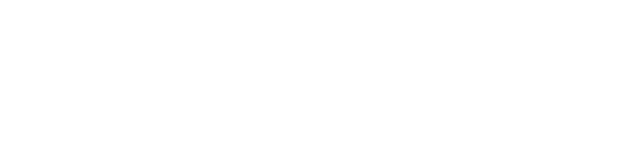
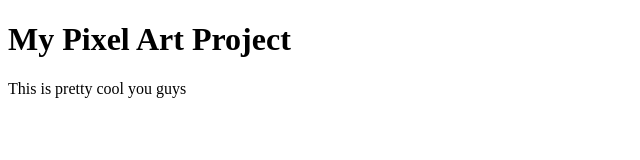
Before and after one commit to RCHS-Programming/unit4-ch1-pixelart-dorigregory, a plain HTML site: page resources/index.html in a window 1280 px wide. Shown: the whole page, without its empty margins (0-640 px from the left). Drawn offline with Linux system fonts and the light colour scheme.

Commit message:
Update index.html
This is just my work in progress

```diff
--- a/resources/index.html
+++ b/resources/index.html
@@ -1,11 +1,12 @@
 <!DOCTYPE html>
 <html>
 <head>
-	<title>Pixel Art</title>
+	<title>Preview Page</title>
 	<link rel="stylesheet" href="style.css">
     <script src="script.js"></script>
 </head>
 <body>
-
+<h1> My Pixel Art Project</h1>
+<p> This is pretty cool you guys</p>
 </body>
 </html>
```
